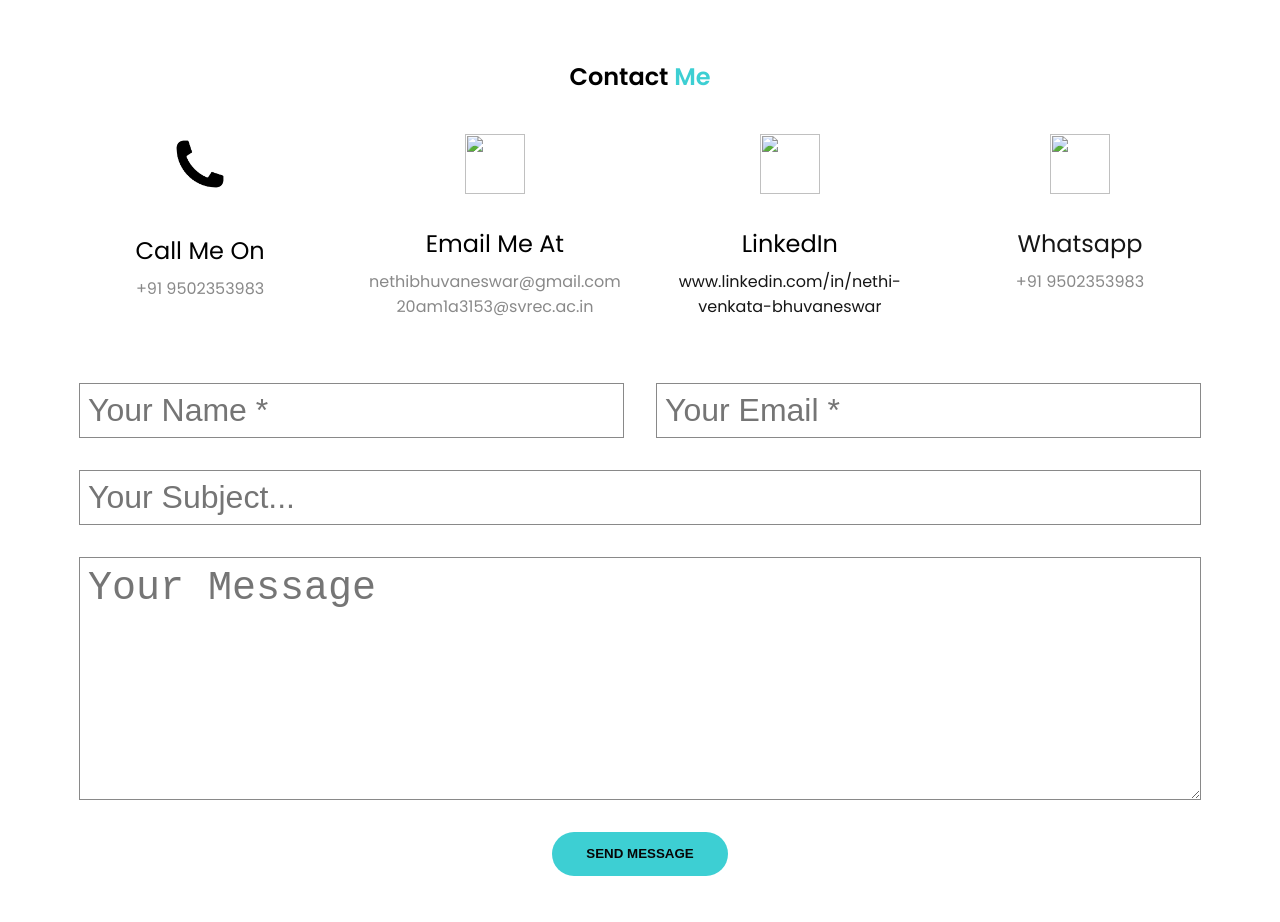
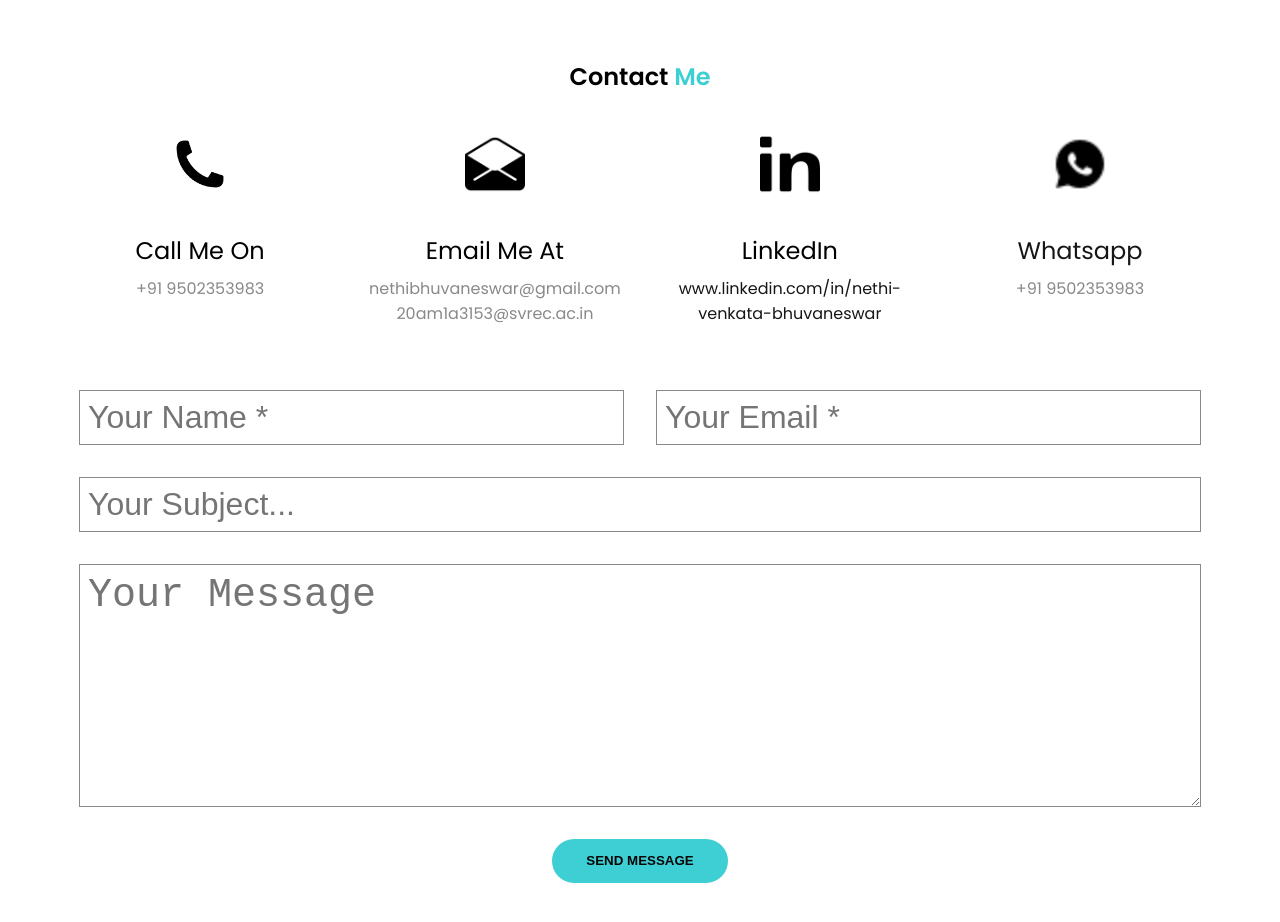
Before and after one commit to Bhuvan2024/Bhuvaneswar, a plain HTML site: page index.html in a window 1280 px wide. Shown: the part 2380-3302 px from the top of the page. Drawn offline with nearby package versions, Linux system fonts and the light colour scheme; files whose address does not match are found by name.

Commit message:
Update index.html

```diff
--- a/index.html
+++ b/index.html
@@ -80,7 +80,7 @@
 <body>
     <div class="site-main-wrapper">
         <button class="hamberger">
-            <img src="./images/hamberger.svg" alt="">
+            <img src="hamberger.svg" alt="">
         </button>
 
         <div class="mobile-nav">
@@ -272,19 +272,19 @@
                         <h6>+91 9502353983</h6></a>
                     </div>
                     <div class="card">
-                        <img src="./images/email png.png" width="60" height="60" alt="">
+                        <img src="email png.png" width="60" height="60" alt="">
                         <h1>Email Me At</h1>
                         <h6>nethibhuvaneswar@gmail.com</h6>
                         <h6>20am1a3153@svrec.ac.in</h6>
                     </div>
                     <div class="card">
-                        <img src="./images/linkedIn png.png" width="60" height="60" alt="">
+                        <img src="linkedIn png.png" width="60" height="60" alt="">
                         <h1>LinkedIn</h1>
                         <h6><a href="https://www.linkedin.com/in/nethi-venkata-bhuvaneswar-081770228?utm_source=share&utm_campaign=share_via&utm_content=profile&utm_medium=android_app" target="_blank"  style="color:var(--dark); text-decoration:none;">www.linkedin.com/in/nethi-venkata-bhuvaneswar</a></h6>
                     </div>
                     <a href="https://wa.me/919502353983/" class="wlink">
                         <div class="card">
-                            <img src="./images/whatsapp icon.png" width="60" height="60" alt="">
+                            <img src="whatsapp icon.png" width="60" height="60" alt="">
                             <h1 style="font-weight: 400; color: var(--dark); margin-bottom: 0.5rem; text-decoration: none;">Whatsapp</h1>
                             <h6 style="text-decoration: none;">+91 9502353983</h6>
                         </div>
```
